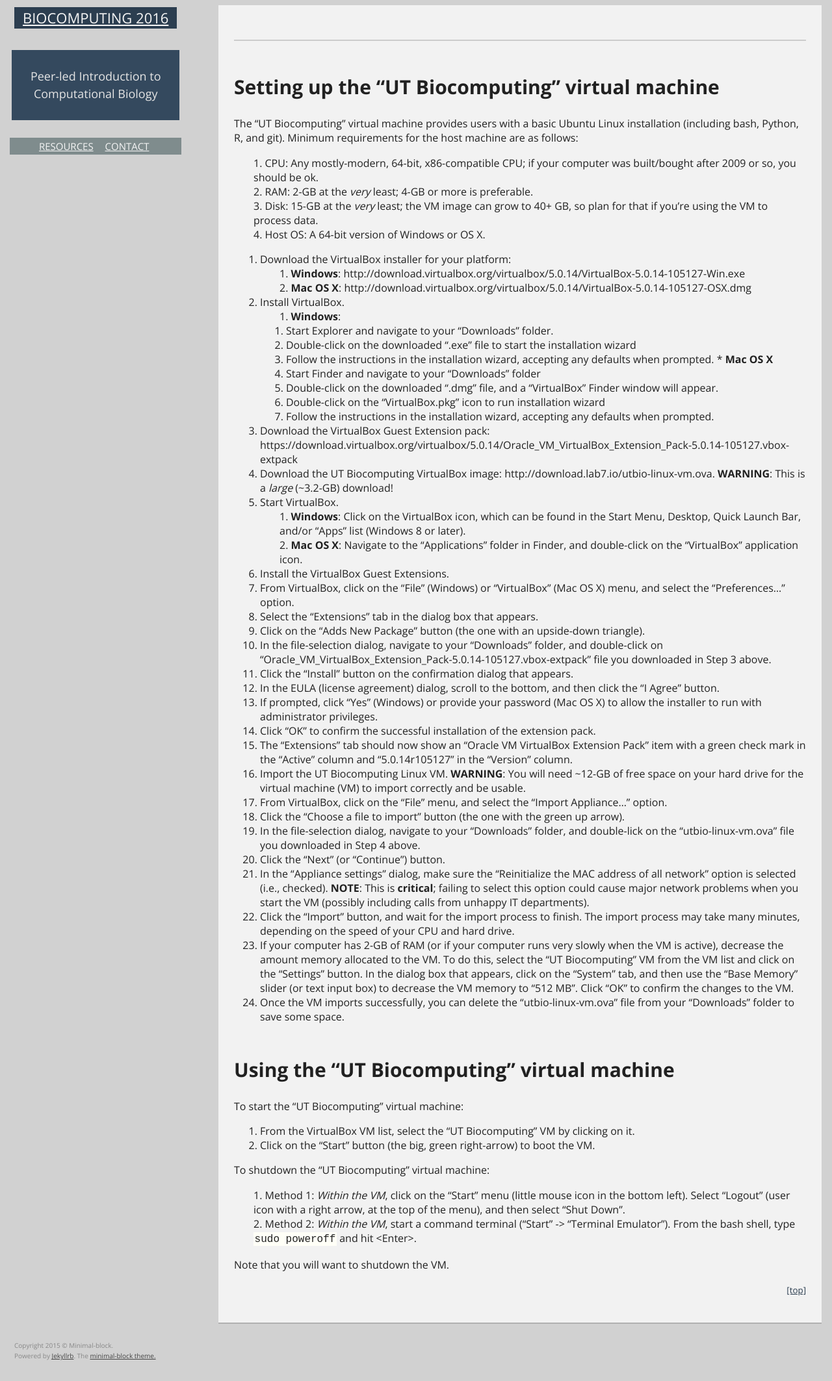
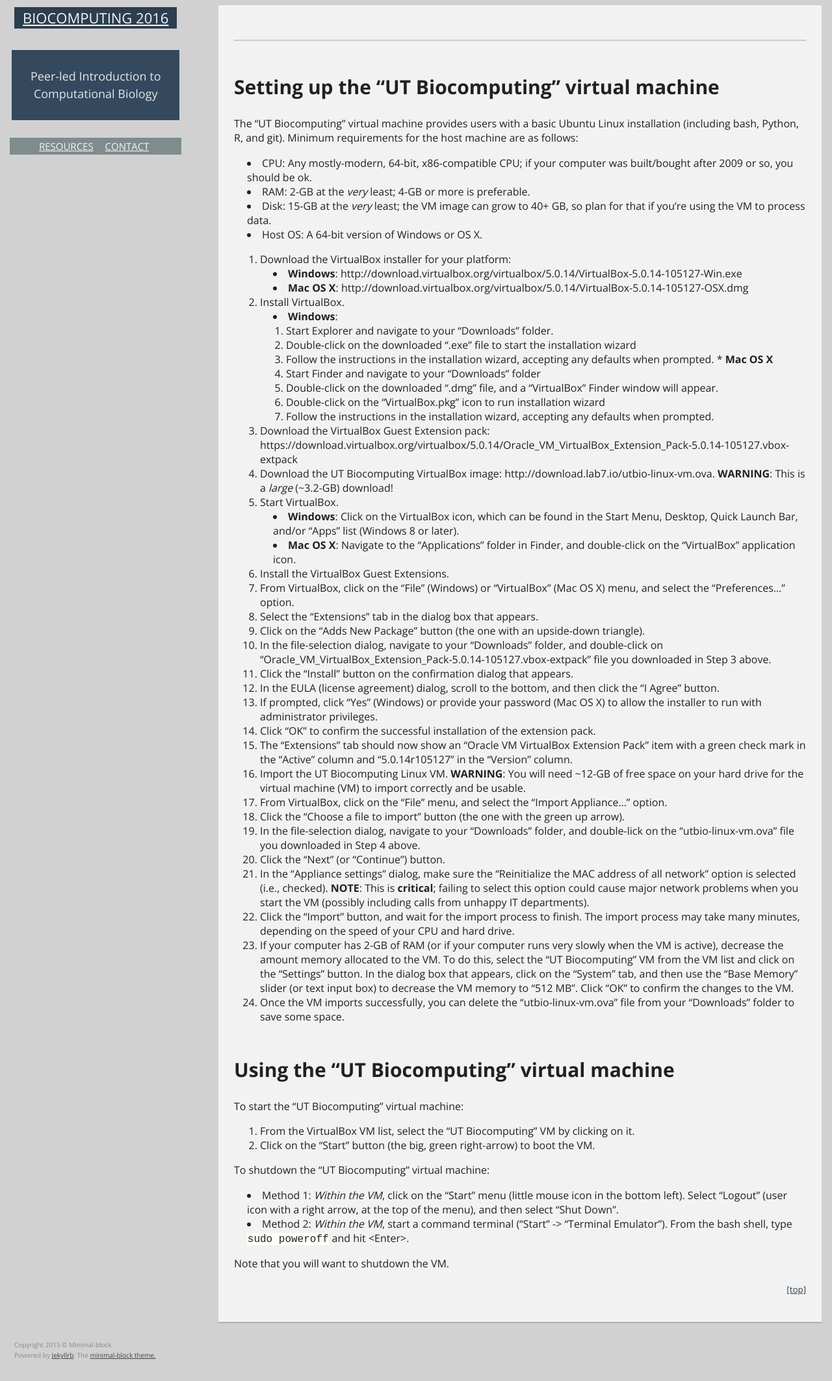
Before and after one commit to CCBBatUT/Biocomputing_Spring2016, a Jekyll site: the page built from virtualbox_instructions.md, in a window 1280 px wide. Shown: the whole page at 65% size. Built offline with Jekyll 4.4.1, drawn with Linux system fonts in a browser that asks for light colours; Markdown is read by kramdown in place of the engine named in the settings.

```diff
--- a/css/main.css
+++ b/css/main.css
@@ -114,8 +114,8 @@ article p a {
 -------------------------------------------------------------------------*/
 ul {
   list-style-position: inside;
-  list-style-type: bullet;
-  padding-left: 30px;
+  list-style-type: disc;
+  padding-left: 20px;
 }
 
 .main-content {
@@ -195,8 +195,8 @@ hr {
 
 pre, code {
     background: #FFFFF7;
-    line-height: 1.5em;
-    padding: 0.1em;
+    line-height: 1.3em;
+    padding: 0.05em;
     word-wrap: break-word;
 }
 
```
